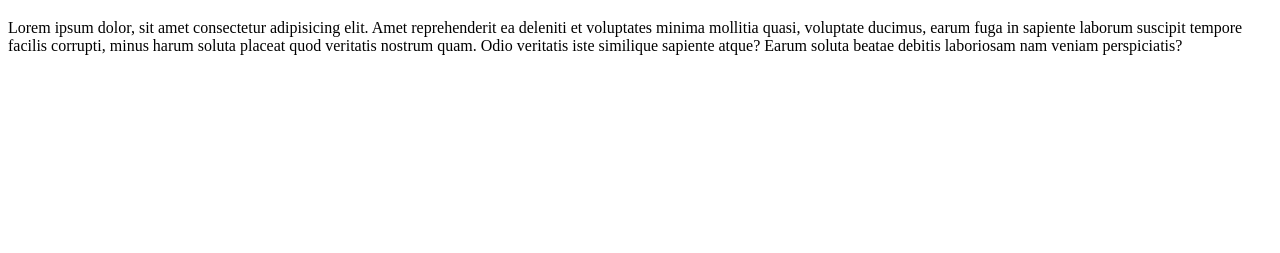
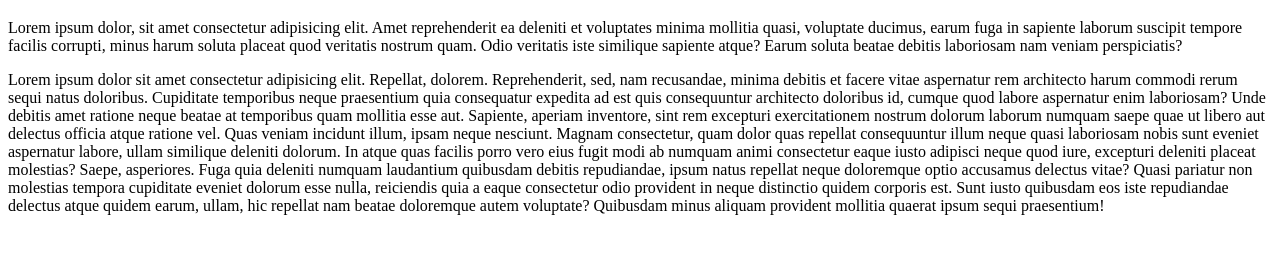
Before and after one commit to ssagar19/git-port, a plain HTML site: page index.html in a window 1280 px wide. Shown: the part 61-314 px from the top of the page. Drawn offline with Linux system fonts and the light colour scheme.

Commit message:
addex index full

```diff
--- a/index.html
+++ b/index.html
@@ -16,5 +16,34 @@
             quam. Odio veritatis iste similique sapiente atque? Earum soluta
             beatae debitis laboriosam nam veniam perspiciatis?
         </p>
+        <div>
+            <p>
+                Lorem ipsum dolor sit amet consectetur adipisicing elit.
+                Repellat, dolorem. Reprehenderit, sed, nam recusandae, minima
+                debitis et facere vitae aspernatur rem architecto harum commodi
+                rerum sequi natus doloribus. Cupiditate temporibus neque
+                praesentium quia consequatur expedita ad est quis consequuntur
+                architecto doloribus id, cumque quod labore aspernatur enim
+                laboriosam? Unde debitis amet ratione neque beatae at temporibus
+                quam mollitia esse aut. Sapiente, aperiam inventore, sint rem
+                excepturi exercitationem nostrum dolorum laborum numquam saepe
+                quae ut libero aut delectus officia atque ratione vel. Quas
+                veniam incidunt illum, ipsam neque nesciunt. Magnam consectetur,
+                quam dolor quas repellat consequuntur illum neque quasi
+                laboriosam nobis sunt eveniet aspernatur labore, ullam similique
+                deleniti dolorum. In atque quas facilis porro vero eius fugit
+                modi ab numquam animi consectetur eaque iusto adipisci neque
+                quod iure, excepturi deleniti placeat molestias? Saepe,
+                asperiores. Fuga quia deleniti numquam laudantium quibusdam
+                debitis repudiandae, ipsum natus repellat neque doloremque optio
+                accusamus delectus vitae? Quasi pariatur non molestias tempora
+                cupiditate eveniet dolorum esse nulla, reiciendis quia a eaque
+                consectetur odio provident in neque distinctio quidem corporis
+                est. Sunt iusto quibusdam eos iste repudiandae delectus atque
+                quidem earum, ullam, hic repellat nam beatae doloremque autem
+                voluptate? Quibusdam minus aliquam provident mollitia quaerat
+                ipsum sequi praesentium!
+            </p>
+        </div>
     </body>
 </html>
```
